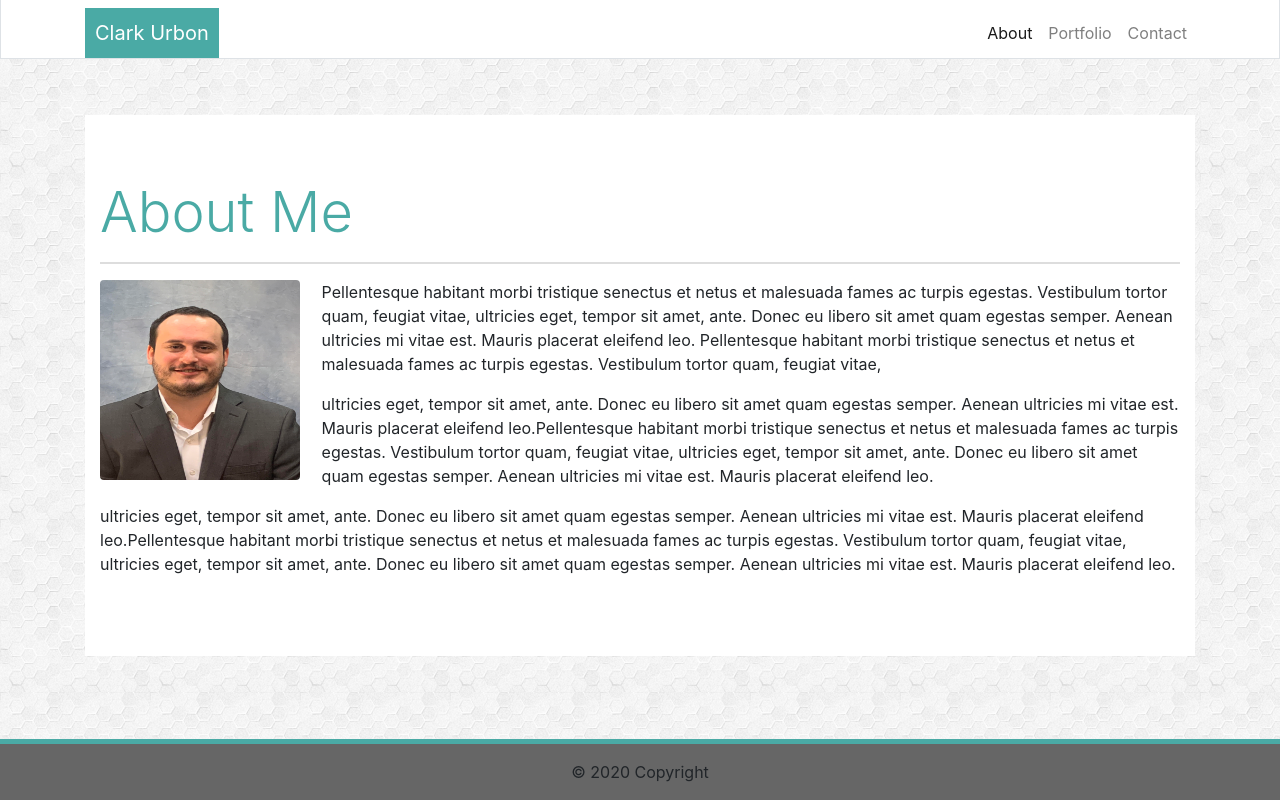
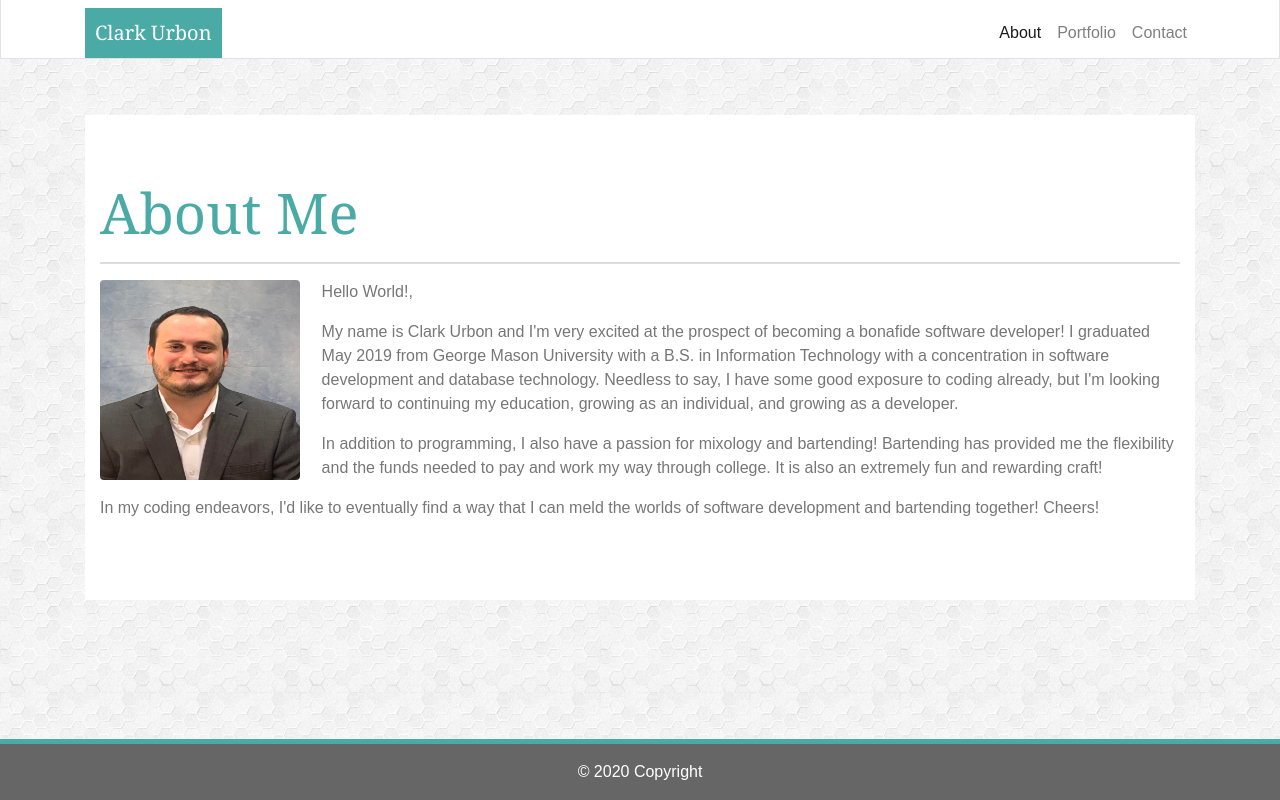
Before and after one commit to Sparky-92-CAU/clark-urbon-prework, a plain HTML site: page Module-1_Assessment/index.html in a window 1280 px wide. Drawn offline with nearby package versions, Linux system fonts and the light colour scheme.

Commit message:
touch ups

```diff
--- a/Module-1_Assessment/assets/css/style.css
+++ b/Module-1_Assessment/assets/css/style.css
@@ -1,10 +1,13 @@
 body{
 
     background-image: url('../images/hexellence.png');
+    color: #777777;
+    font-family: 'Arial', 'Helvetica Neue', 'Helvetica', 'sans-serif';
 }
 
 h1{
     color:#4aaaa5;
+    font-family: 'Georgia', 'Times', 'Times New Roman', 'serif';
 }
 
 hr{
@@ -31,12 +34,17 @@ footer{
     border-top-style: solid;
     border-width: thick;
     border-top-color: #4aaaa5;
+    font-family: 'Arial', 'Helvetica Neue', 'Helvetica', 'sans-serif';
+    color:white;
 }
 
 .jumbotron{
     background-color: white;
     margin-top:5%;
+
+
 }
+
 
 .navbar-brand {
     background-color:#4aaaa5;
@@ -47,10 +55,14 @@ footer{
 
     padding-bottom: 0%;
     background-color: white;
+    font-family: 'Arial', 'Helvetica Neue', 'Helvetica', 'sans-serif';
+
 }
 
 #brand{
     color: white;
+    font-family: 'Georgia', 'Times', 'Times New Roman', 'serif';
+
 }
 
 
@@ -68,4 +80,5 @@ footer{
 	text-align: center;
 	background: #4aaaa5;
     width: 100%;
+    font-family: 'Georgia', 'Times', 'Times New Roman', 'serif';
 }
--- a/Module-1_Assessment/index.html
+++ b/Module-1_Assessment/index.html
@@ -26,6 +26,8 @@
     <span class="navbar-toggler-icon"></span>
   </button>
   <div class="collapse navbar-collapse" id="navbarText">
+
+
     <ul class="navbar-nav ml-auto">
       <li class="nav-item  active">
         <a class="nav-link" href="index.html">About <span class="sr-only">(current)</span></a>
@@ -54,20 +56,19 @@
 
             <img src="assets/images/headshot.jpg" class="rounded float-left " alt="responsive image">
 
-            <p>Pellentesque habitant morbi tristique senectus et netus et malesuada fames ac turpis
-              egestas. Vestibulum tortor quam, feugiat vitae, ultricies eget, tempor sit amet, ante. Donec eu libero
-              sit amet quam egestas semper. Aenean ultricies mi vitae est. Mauris placerat eleifend leo. Pellentesque habitant morbi tristique senectus et netus et malesuada fames ac turpis
-              egestas. Vestibulum tortor quam, feugiat vitae, </p>
+            <p>Hello World!, </p>
+            <p>My name is Clark Urbon and I'm very excited at the prospect of becoming a bonafide software developer!
+              I graduated May 2019 from George Mason University with a B.S. in Information Technology with a concentration in software development
+              and database technology. Needless to say, I have some good exposure to coding already, but I'm looking forward to continuing my education,
+             growing as an individual, and growing as a developer.
+            </p>
 
-            <p>ultricies eget, tempor sit amet, ante. Donec eu libero
-              sit amet quam egestas semper. Aenean ultricies mi vitae est. Mauris placerat eleifend leo.Pellentesque habitant morbi tristique senectus et netus et malesuada fames ac turpis
-              egestas. Vestibulum tortor quam, feugiat vitae, ultricies eget, tempor sit amet, ante. Donec eu libero
-              sit amet quam egestas semper. Aenean ultricies mi vitae est. Mauris placerat eleifend leo.</p>
+              <p>In addition to programming, I also have a passion for mixology and bartending! Bartending has provided me the flexibility
+                and the funds needed to pay and work my way through college. It is also an extremely fun and rewarding craft!</p>
 
-              <p>ultricies eget, tempor sit amet, ante. Donec eu libero
-                sit amet quam egestas semper. Aenean ultricies mi vitae est. Mauris placerat eleifend leo.Pellentesque habitant morbi tristique senectus et netus et malesuada fames ac turpis
-                egestas. Vestibulum tortor quam, feugiat vitae, ultricies eget, tempor sit amet, ante. Donec eu libero
-                sit amet quam egestas semper. Aenean ultricies mi vitae est. Mauris placerat eleifend leo.</p>
+              <p>In my coding endeavors, I'd like to eventually find a way that I can meld the worlds of software development and bartending
+                together! Cheers!
+              </p>
 
 
         </div>
```
